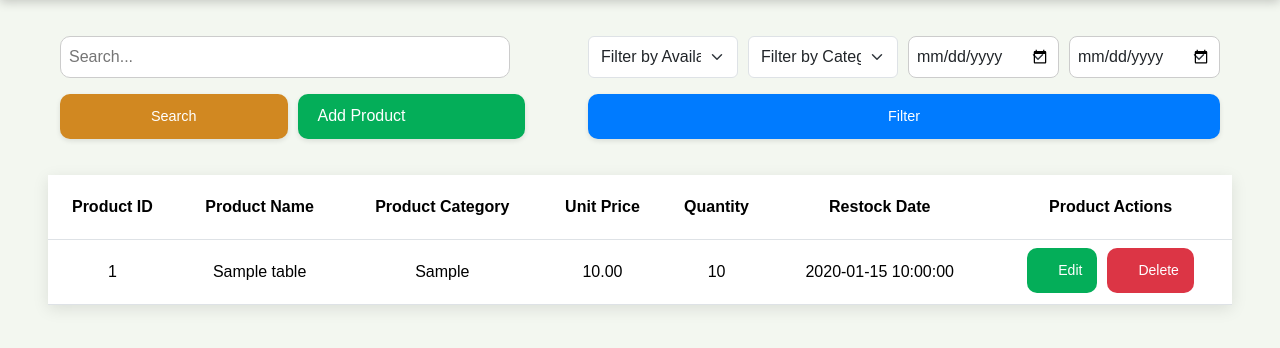
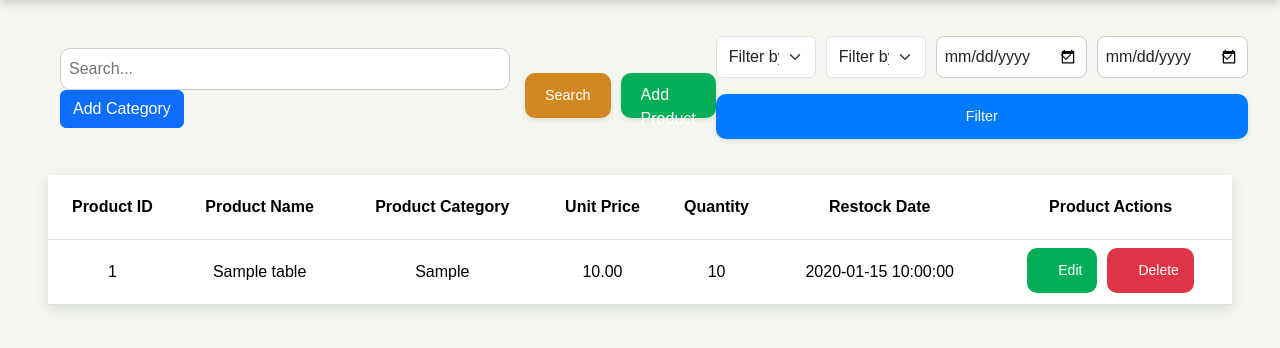
Before and after one commit to Torresypther/INVENTORY, a PHP site: page / in a window 1280 px wide. Shown: the part 75-423 px from the top of the page. Run offline with PHP 8.4, Linux system fonts and the light colour scheme; tables that the repository leaves empty or names only in its code hold one stand-in row (values such as "Sample post").

Commit message:
10-16-24

```diff
--- /dev/null
+++ b/add_category.php
@@ -0,0 +1,24 @@
+
+<!-- Modal -->
+<div class="modal fade" id="addModal" tabindex="-1" aria-labelledby="exampleModalLabel" aria-hidden="true">
+  <div class="modal-dialog">
+    <div class="modal-content">
+      <div class="modal-header">
+        <h1 class="modal-title fs-5" id="exampleModalLabel">Modal title</h1>
+        <button type="button" class="btn-close" data-bs-dismiss="modal" aria-label="Close"></button>
+      </div>
+      <div class="modal-body">
+        <form action="" method="POST">
+            <div class="category">
+                <label for="">Category Name</label>
+                <input type="text" name="new_category" placeholder="Category Name">
+            </div>
+            <div class="modal-footer">
+              <button type="button" class="btn btn-secondary" data-bs-dismiss="modal">Close</button>
+              <button type="submit" class="btn btn-primary" name="add_category">Add Category</button>
+            </div>
+        </form>
+        </div>
+    </div>
+  </div>
+</div>
--- a/db_conn.php
+++ b/db_conn.php
@@ -38,7 +38,7 @@ Class Connection {
             try{
 
                 $connection = $this->openConnection();
-                $query = "INSERT INTO product_table (product_name, category, unit_price, quantity, restock_date)
+                $query = "INSERT INTO product_table (product_name, category_id, unit_price, quantity, restock_date)
                 VALUES (?,?,?,?,?)";
 
                 $stmt = $connection->prepare($query);
@@ -49,6 +49,27 @@ Class Connection {
 
             } catch(PDOException $th) {
                 echo "Error: " . $th->getMessage();
+            }
+        }
+    }
+
+    public function addCategory(){
+        if(isset($_POST["add_category"])){
+            $categoryname = $_POST["new_category"];
+
+            try{
+
+                $connection = $this->openConnection();
+                $query = "INSERT INTO categories (category) VALUES (?)";
+
+                $stmt = $connection->prepare($query);
+                $stmt->execute([$categoryname]);
+
+                header("Location: index.php?msg=CAtegory Added");
+                exit();
+
+            }catch(PDOException $th){
+                echo "Error: " .$th->getMessage();
             }
         }
     }
@@ -115,4 +136,22 @@ Class Connection {
         }
     }
 
+    public function getCategories() {
+        try {
+            $connection = $this->openConnection();
+            $query = "SELECT category_id, category FROM categories";  // Adjust column names if needed
+            $stmt = $connection->prepare($query);
+            $stmt->execute();
+
+            // Fetch all categories as an array of objects
+            $categories = $stmt->fetchAll();
+
+            return $categories;
+
+        } catch (PDOException $th) {
+            echo "Error: " . $th->getMessage();
+        }
+    }
+
+
 }
--- a/index.css
+++ b/index.css
@@ -51,7 +51,7 @@ body{
 }
 
 .filters select {
-    min-width: 150px;
+    min-width: 100px;
     flex: 0;
 }
 
--- a/index.php
+++ b/index.php
@@ -9,7 +9,12 @@
     $startDate = isset($_POST['start_date']) ? $_POST['start_date'] : '';
     $endDate = isset($_POST['end_date']) ? $_POST['end_date'] : '';
 
-    $sql = 'SELECT * FROM product_table WHERE 1=1';
+    $sql = 'SELECT product_table.*, categories.category
+        FROM product_table
+        INNER JOIN categories
+        ON product_table.category_id = categories.category_id
+        WHERE 1=1
+        ';
 
     if (!empty($searchTerm)) {
         $sql .= ' AND (product_name LIKE :searchTerm OR category LIKE :searchTerm)';
@@ -22,7 +27,7 @@
         }
 
     if (!empty($categoryFilter)) {
-        $sql .= ' AND category = :categoryFilter';
+        $sql .= ' AND category_id = :categoryFilter';
         }
 
     if (!empty($startDate) && !empty($endDate)) {
@@ -65,6 +70,7 @@
 <?php
     $newconnection->deleteProduct();
     $newconnection->updateProduct();
+    $newconnection->addCategory();
 ?>
 
 <nav class="nav_bar">
@@ -78,6 +84,15 @@
             <div class="search">
                 <input type="text" class="search_input" name="search" placeholder="Search..." id="search" />
             </div>
+
+            <div class="addcat">
+                <!-- Button trigger modal -->
+                <button type="button" class="btn btn-primary" data-bs-toggle="modal" data-bs-target="#addModal">
+                Add Category
+                </button>
+                <?php include 'add_category.php' ?>
+            </div>
+
             <div class="button-container">
                 <button type="submit" class="search_button">Search</button>
                 <a class="add_productbtn" href="add_product.php">Add Product</a>
```
Also changed, not shown: add_product.php (+9 -5 lines).
